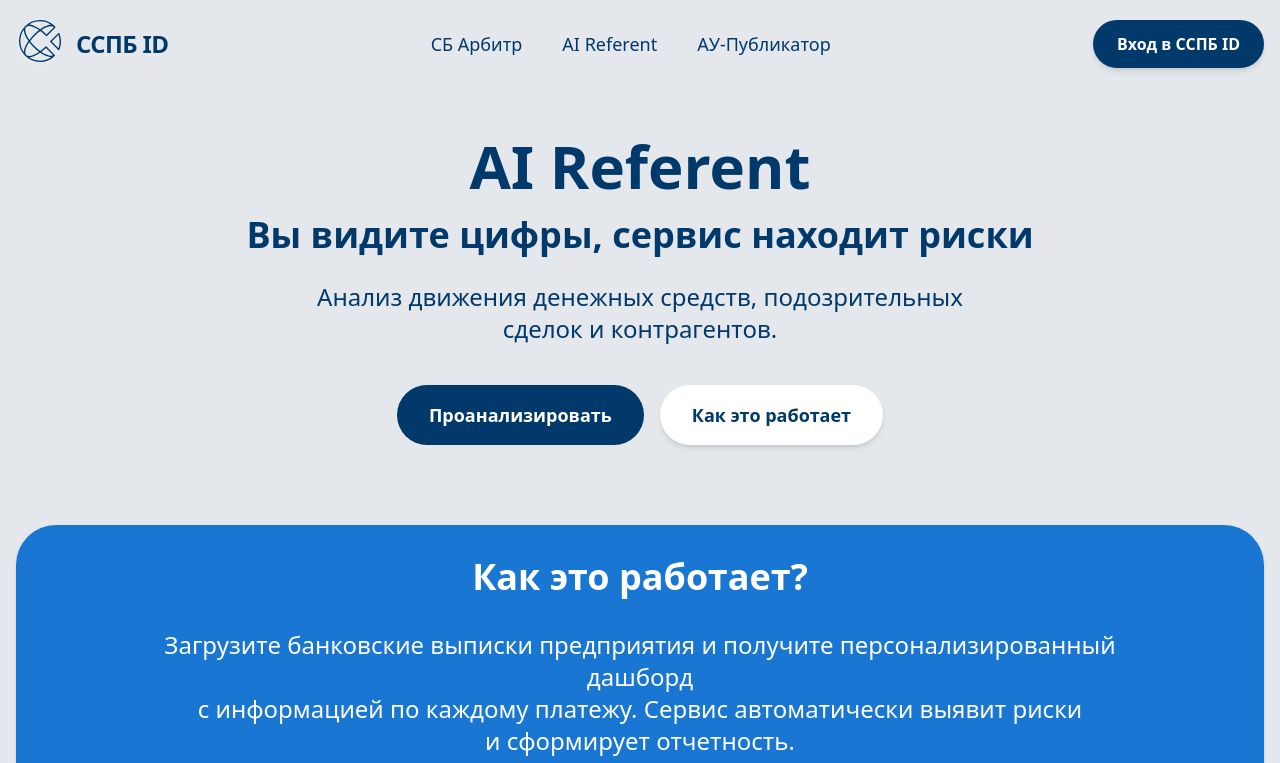
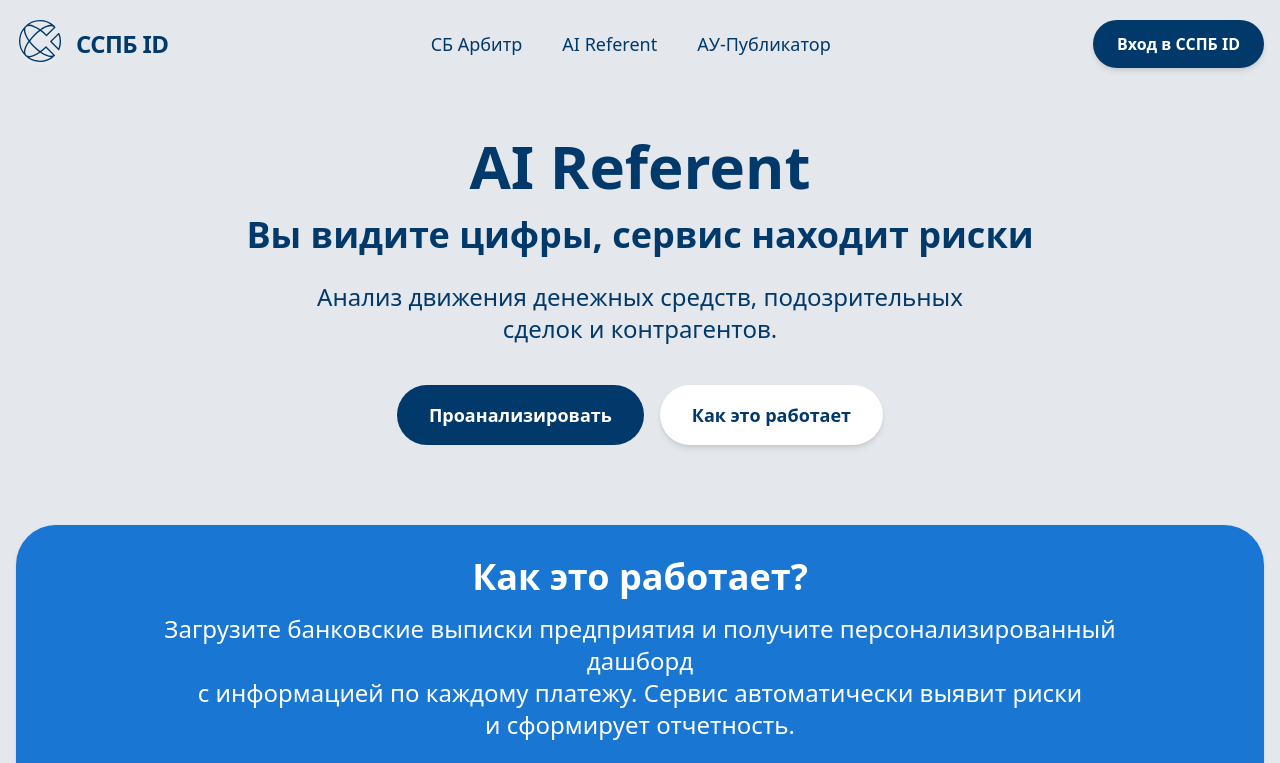
Before and after one commit to Wladislava1/work, a React (Vite) app: page /ai-referent in a window 1280 px wide. Shown: the top 763 px of the page. Built offline with nearby package versions, Linux system fonts and the light colour scheme.

Commit message:
fix margin

```diff
--- a/src/components/ImageCarouselDesktop.jsx
+++ b/src/components/ImageCarouselDesktop.jsx
@@ -36,7 +36,7 @@
   const isProduct = variant === 'product';
   const imageFit = isProduct ? 'object-contain' : 'object-cover';
   // 1. Уменьшили высоту изображения для продукта до 400px
-  const imageHeight = isProduct ? 'h-[450px]' : 'h-[400px]';
+  const imageHeight = isProduct ? 'h-[400px]' : 'h-[400px]';
 
   // 2. Уплотнили внешние отступы (my-6) для варианта product
   const containerClasses =
--- a/src/pages/ProductPageDesktop.jsx
+++ b/src/pages/ProductPageDesktop.jsx
@@ -191,9 +191,9 @@
             )}
             {/* How it works */}
             <section id="how" className="bg-[#1976d2] py-8 rounded-[40px] shadow-sm mx-4 mb-20">
-                <div className="max-w-7xl mx-auto px-4 text-center mb-12">
-                    <h2 className="text-2xl md:text-4xl font-extrabold text-center text-white mb-8">Как это работает?</h2>
-                    <p className="text-2xl text-neutral mb-10 max-w-5xl text-white mx-auto whitespace-pre-line">{data.howItWorks}</p>
+                <div className="max-w-7xl mx-auto px-4 text-center mb-5">
+                    <h2 className="text-2xl md:text-4xl font-extrabold text-center text-white mb-4">Как это работает?</h2>
+                    <p className="text-2xl text-neutral max-w-5xl text-white mx-auto whitespace-pre-line">{data.howItWorks}</p>
                 </div>
                 <ImageCarousel images={data.carouselImages} fit="contain" variant="product"/>
                 <div className="text-center mt-8">
```
